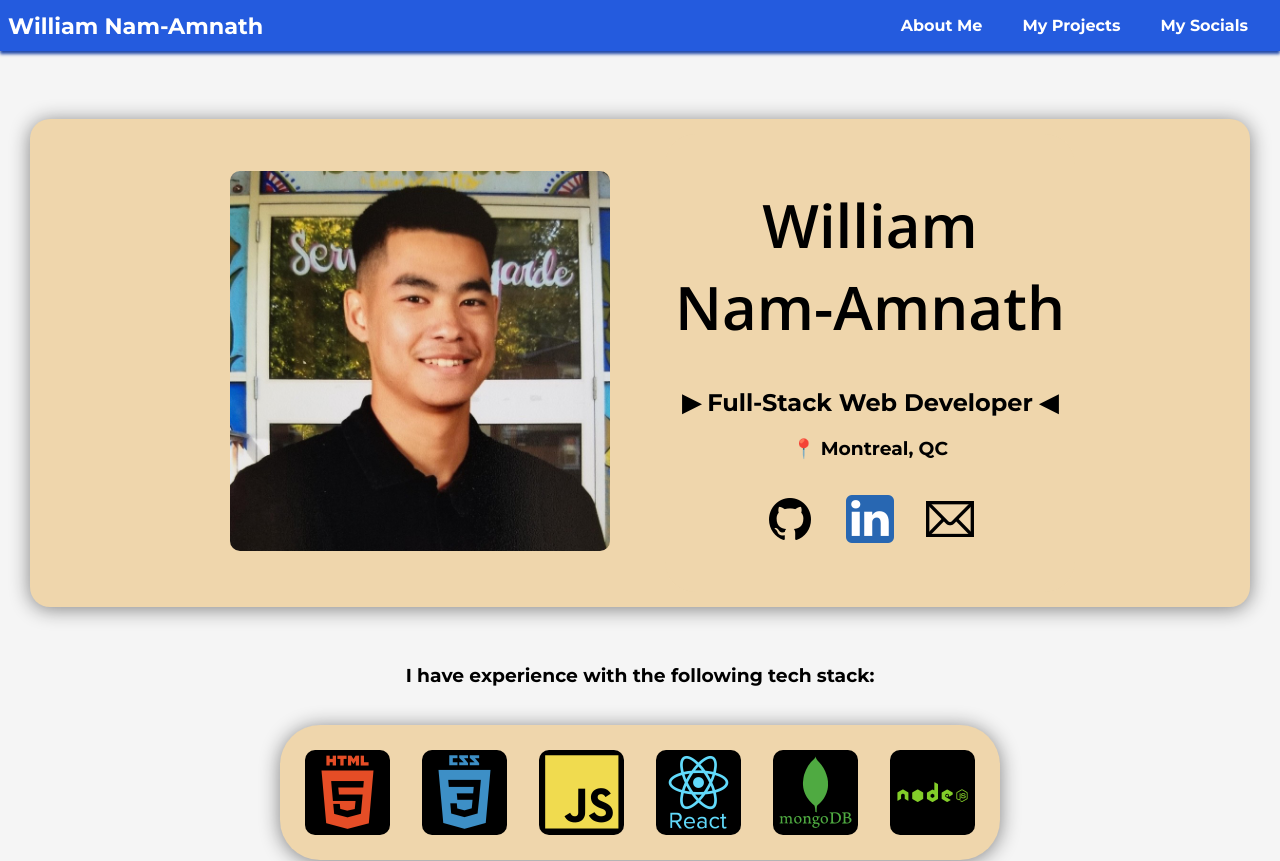
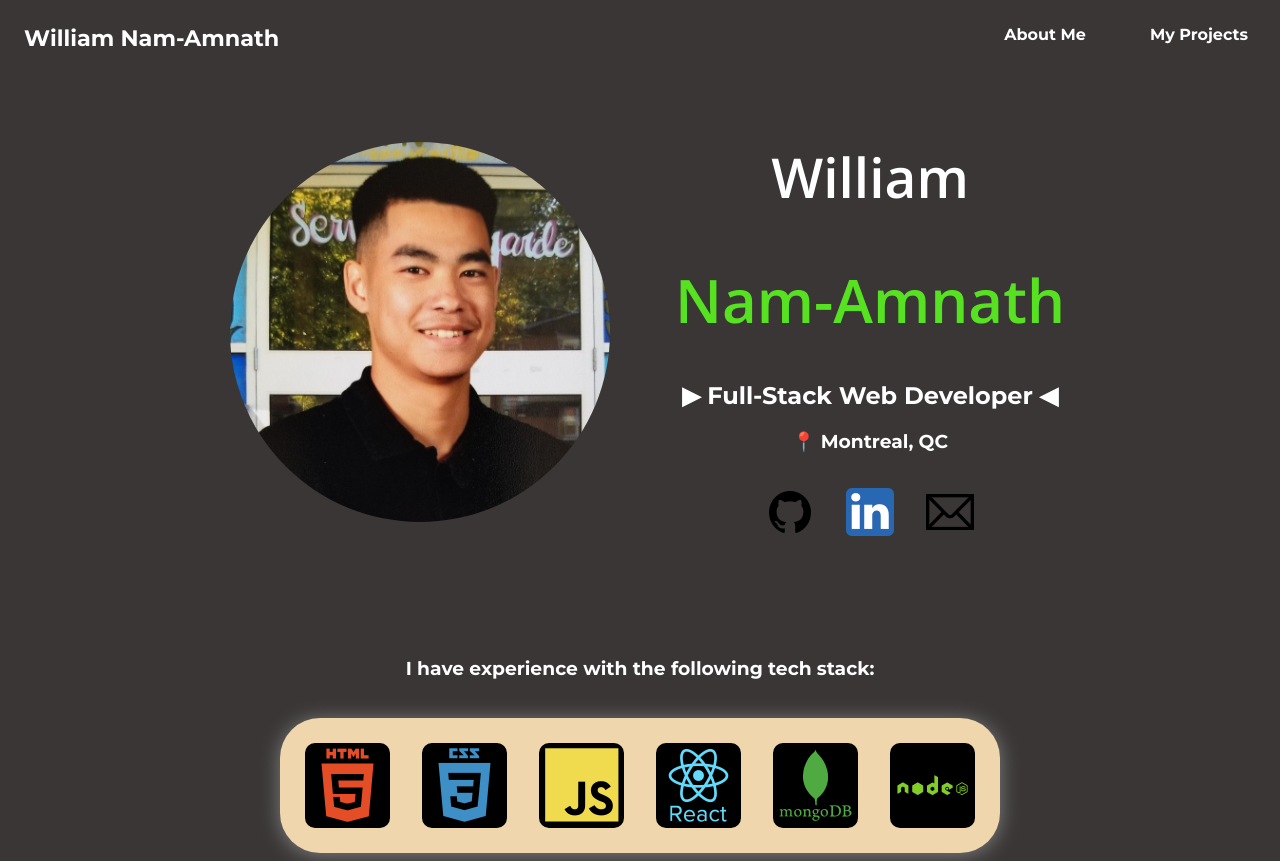
Before and after one commit to williamnamamnath/my-portfolio, a React (Create React App) app: page / in a window 1280 px wide. Shown: the top 861 px of the page. Built offline with nearby package versions, Linux system fonts and the light colour scheme.

Commit message:
Testing dark background color

```diff
--- a/src/GlobalStyles.js
+++ b/src/GlobalStyles.js
@@ -3,9 +3,8 @@ import { createGlobalStyle } from "styled-components";
 const GlobalStyles = createGlobalStyle`
 
 
-
 body {
-    background-color: whitesmoke;
+    background-color: #3A3636;
     margin: 0;
     font-family: "Montserrat", sans-serif;
     font-optical-sizing: auto;
@@ -107,6 +106,7 @@ h4 {
 .body-space {
     gap: 2rem;
     padding: 0 2rem;
+    overflow-x: hidden;
 }
 
 form {
@@ -181,30 +181,43 @@ label {
     gap: 2rem;
 }
 
+
+.nav-link {
+  display: block;
+  text-decoration: none;
+  color: white;
+  padding: 1 2rem;
+  margin: 0.5rem 2rem;
+
+  @media all and (min-width: 360px) and (max-width: 969px) {
+    display: block;
+  text-decoration: none;
+  color: white;
+  padding: 0.5rem;
+  margin: 0 0.5rem;
+  border-radius: 0.5rem;
+  }
+}
+
 .title {
-  font-size: 1.4em;
+    font-size: 1.4em;
   margin: 1.5rem;
   right: 2rem;
   font-weight: bold;
   text-decoration: none;
   color: white;
-}
-
-.title,
-.nav-link {
   display: block;
   text-decoration: none;
   color: white;
-  padding: 0 1.5rem 0 0;
-  margin: 0 0.5rem;
+  padding: 1rem;
+  margin: 0.5rem 0 0 0.5rem;
 
   @media all and (min-width: 360px) and (max-width: 969px) {
     display: block;
   text-decoration: none;
   color: white;
-  padding: 0.7rem;
+  padding: 0.5rem;
   margin: 0 0.5rem;
-  border-radius: 0.5rem;
   }
 }
 
@@ -223,11 +236,11 @@ label {
 
 .nav-link:not(.active):hover {
     transform: scale(1.2);
-  color: #1D1D1D;
+  color: #56E221;
 
   @media all and (min-width: 360px) and (max-width: 969px) {
     transform: none;
-    color: #1D1D1D;
+    color: #56E221;
   }
   }
 
@@ -372,8 +385,7 @@ body {
         flex-wrap: wrap;
         flex-direction: column;
         align-items: center;
-        margin: 15px;
-        padding: 15px;
+
     }
 
     .pj-img1 {
--- a/src/components/NavBar.js
+++ b/src/components/NavBar.js
@@ -32,9 +32,9 @@ const NavBar = () => {
               <Li>
                 <NavLink to="/all-projects" className="nav-link">My Projects</NavLink>
               </Li>
-              <Li>
+              {/* <Li>
               <NavLink to="/socials" className="nav-link">My Socials</NavLink>
-              </Li>
+              </Li> */}
             </ul>
         </Nav>
         </>
@@ -62,8 +62,8 @@ const Nav = styled.nav`
     align-items: center;
     position: sticky;
     top: 0;
-    background-color: #245BDE;
-    box-shadow: 0px 3px 3px #2048A8;
+    background-color: #3A3636;
+    /* box-shadow: 0px 3px 3px #32930D; */
 
     @media all and (min-width: 360px) and (max-width: 969px) {
         flex-direction: column;
@@ -86,12 +86,12 @@ const Li = styled.li`
 const Div = styled.div`
     display: none;
     position: absolute;
-    top: 0.6rem;
+    top: 0.5rem;
     right: 0.5rem;
     flex-direction: column;
     justify-content: space-between;
     width: 2.2rem;
-    height: 2rem;
+    height: 1.8rem;
 
     &:hover {
         cursor: pointer;
--- a/src/pages/AboutMe.js
+++ b/src/pages/AboutMe.js
@@ -30,6 +30,7 @@ const Paragraph = styled.p`
     margin: 20px;
     padding: 15px;
     line-height: 1.5;
+    color: white;
 
     @media all and (min-width: 360px) and (max-width: 969px) {
     margin: 15px;
@@ -43,6 +44,7 @@ font-weight: 600;
     text-align: center;
     margin: 20px;
     padding: 15px;
+    color: white;
 
 @media all and (min-width: 360px) and (max-width: 969px) {
     margin: 10px;
@@ -59,6 +61,7 @@ const H2 = styled.h2`
 const H3 = styled.h3`
     text-align: center;
     font-style: italic;
+    color: white;
 `
 
 const ParentDiv = styled.div`
@@ -89,6 +92,7 @@ const H1 = styled.h1`
   font-size: 60px;
   font-weight: 600;
   flex-wrap: wrap;
+  color: white;
 
   @media all and (min-width: 360px) and (max-width: 969px) {
     font-size: 50px;
@@ -116,7 +120,7 @@ const AboutMe = () => {
         <ImgDiv>
         <Picture src={banffPhoto} alt="Picture of William Nam-Amnath"></Picture>
         </ImgDiv>
-        <h2 style={{fontStyle: "italic"}}>👋 Hi there! </h2>
+        <h2 style={{fontStyle: "italic", color: "white"}}>👋 Hi there! </h2>
         <CenteredParagraph>My name is <span style={{color: "#01A7C2"}}>William Nam-Amnath</span>
         <br/>
         and I am a full-stack web developer from Montreal, Canada.</CenteredParagraph>
@@ -138,7 +142,7 @@ const AboutMe = () => {
         </Paragraph>
         <br/>
         <br/>
-        <h1 style={{textDecoration: "underline"}}>My Coding Philosophy</h1>
+        <h1 style={{textDecoration: "underline", color: "white"}}>My Coding Philosophy</h1>
         <Paragraph>
         As a developer, I believe patience is a key attribute to possess. As someone that enjoys taking on challenges, I understand that problem-solving is a skill that can’t be mastered overnight and I am willing to put in the time and effort to get over any obstacle.
         </Paragraph>
@@ -150,7 +154,7 @@ const AboutMe = () => {
         </Paragraph>
         <br/>
         <br/>
-        <h1 style={{textDecoration: "underline"}}>My Education</h1>
+        <h1 style={{textDecoration: "underline", color: "white"}}>My Education</h1>
         <ParentDiv>
             <ChildDiv>
                 <H2><span style={{color: "#1C6E8C"}}>October 2023 - May 2024</span></H2>
--- a/src/pages/Home.js
+++ b/src/pages/Home.js
@@ -12,7 +12,22 @@ import github from "../images/211904_social_github_icon.png";
 import linkedin from "../images/5296501_linkedin_network_linkedin logo_icon.png";
 
 
-const H1 = styled.h1`
+const H2 = styled.h2`
+  font-family: "Open Sans", sans-serif;
+  text-align: center;
+  font-size: 55px;
+  font-weight: 600;
+  flex-wrap: wrap;
+
+  @media all and (min-width: 360px) and (max-width: 969px) {
+  font-size: 35px;
+  font-weight: 800;
+  flex-wrap: wrap;
+  }
+`
+
+const OtherH1 = styled.h1`
+color: #56E221;
   font-family: "Open Sans", sans-serif;
   text-align: center;
   font-size: 60px;
@@ -34,8 +49,8 @@ const Div = styled.div`
   padding: 20px;
 
   @media all and (min-width: 360px) and (max-width: 969px) {
-  margin: 15px;
-  padding: 15px;
+  margin: 20px 20px 0 20px;
+  padding: 20px 20px 0 20px;
   }
 `
 
@@ -43,9 +58,7 @@ const PicAndCard = styled.div`
   display: flex;
   justify-content: center;
   align-items: center;
-  box-shadow: 0 2px 20px 0 gray;
-  border-radius: 20px;
-  background-color: #efd6ac;
+  flex-wrap: wrap;
 `
 
 
@@ -57,9 +70,7 @@ const ParentDiv = styled.div`
 
 const NameCard = styled.div`
 display:inline-block;
-box-shadow: none;
-background-color: #efd6ac;
-color: black;
+color: white;
 border-radius: 30px;
 margin: 15px;
 padding: 10px;
@@ -82,14 +93,16 @@ transition: transform 0.3s ease;
 `
 
 const Picture = styled.img`
-  border-radius: 10px;
+  border-radius: 200px;
   height: 380px;
   width: 380px;
   object-fit: cover;
 
   @media all and (min-width: 360px) and (max-width: 969px) {
-    height: 200px;
-    width: 200px;
+    border-radius: 150px;
+    height: 250px;
+    width: 250px;
+    flex-wrap: wrap;
   }
 `
 
@@ -118,15 +131,13 @@ const handleClick = () => {
 
   return (
     <div className="body-space">
-      <br/>
-      <br/>
-
       <PicAndCard>
     <Div>
     <Picture src={picture} alt="Picture of William Nam-Amnath"></Picture>
     </Div>
     <NameCard>
-      <H1>William <br/>Nam-Amnath</H1>
+      <H2>William</H2>
+      <OtherH1>Nam-Amnath</OtherH1>
       <h2 style={{textAlign: "center"}}>▶ Full-Stack Web Developer ◀</h2>
       <h3>📍 Montreal, QC</h3>
       <div className="socials">
@@ -139,7 +150,7 @@ const handleClick = () => {
 
       <br/>
       <br/>
-    <h3 style={{textAlign: "center"}}>I have experience with the following tech stack:</h3>
+    <h3 style={{textAlign: "center", color: "white"}}>I have experience with the following tech stack:</h3>
     <br/>
     <ParentDiv>
     <div className="tech-stack">
--- a/src/pages/Projects.js
+++ b/src/pages/Projects.js
@@ -61,7 +61,7 @@ const Projects = () => {
 
     return (
         <>
-    <h1>My Projects 💻</h1>
+    <h1 style={{color: "white"}}>My Projects 💻</h1>
     <ParentDiv>
       <ChildDiv onClick={handleClickNFIB}>
     <H2>🌟 <span style={{textDecoration: "underline"}}>NFIB</span></H2>
@@ -86,9 +86,7 @@ const Projects = () => {
         <Picture src={empo} alt="E-Wear Emporium preview" className="pj-img2"></Picture>
       </ChildDiv>
     </ParentDiv>
-
     <br/>
-    <h3>More projects will be added soon!</h3>
     <br/>
         </>
     )
--- a/src/pages/ProjectsPage.js
+++ b/src/pages/ProjectsPage.js
@@ -61,7 +61,7 @@ const ProjectsPage = () => {
 
     return (
         <>
-    <h1>My Projects 💻</h1>
+    <h1 style={{color: "white"}}>My Projects 💻</h1>
     <ParentDiv>
       <ChildDiv onClick={handleClickNFIB}>
     <H2>🌟 <span style={{textDecoration: "underline"}}>NFIB</span></H2>
```
